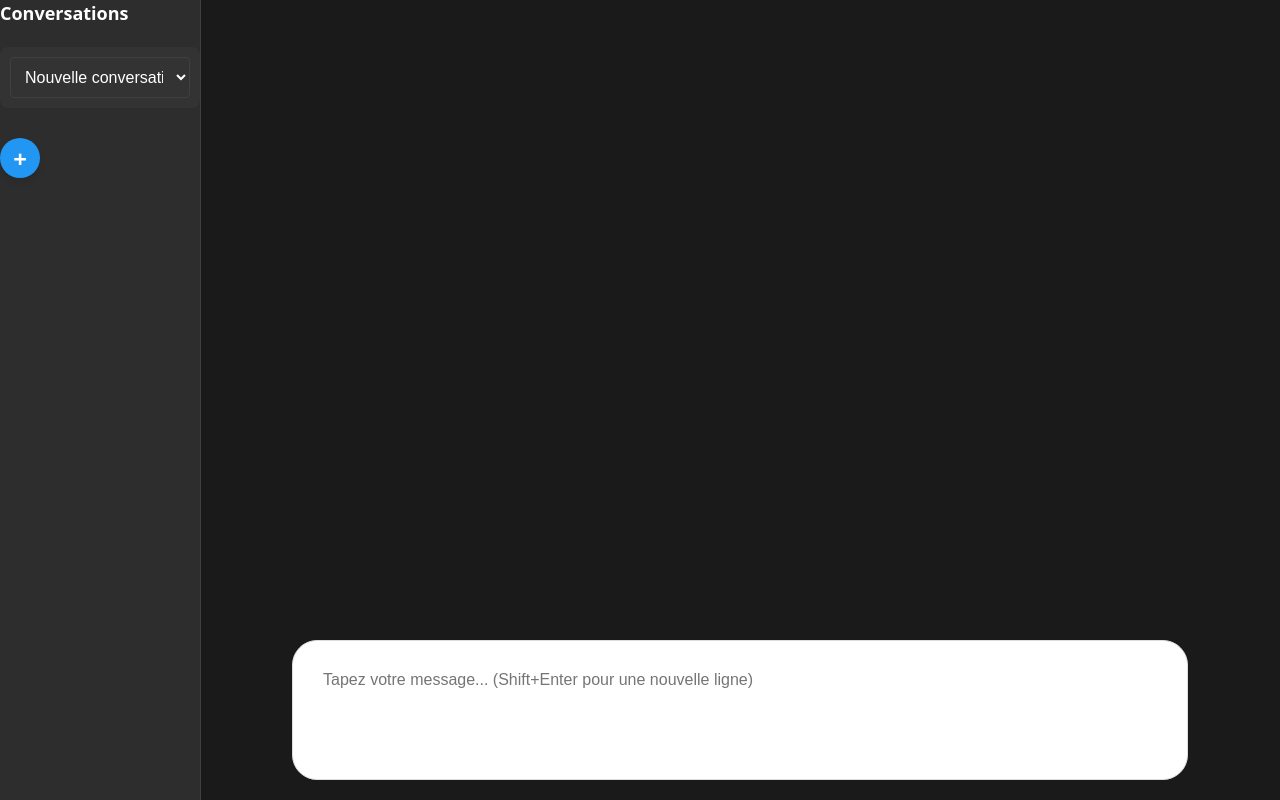
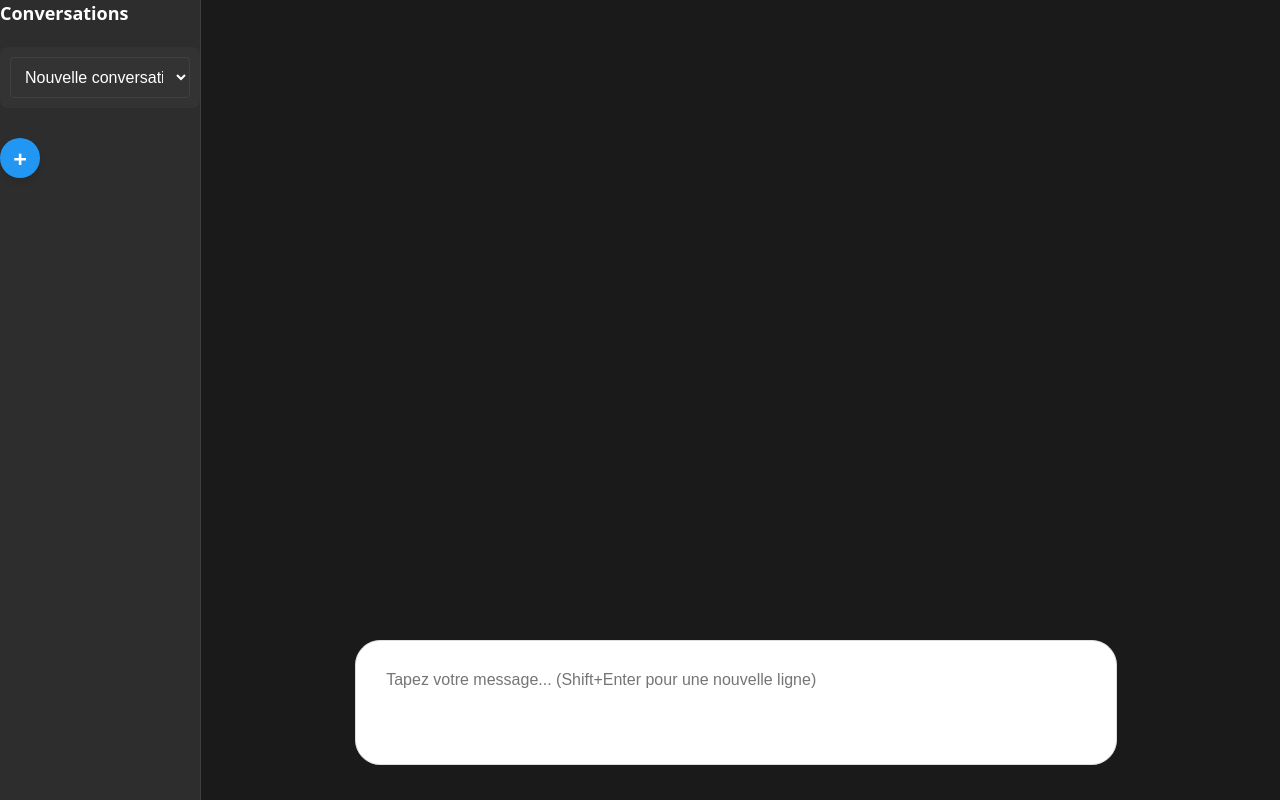
Before and after one commit to HugoBoyer/Chatbot, a React (Vite) app: page / in a window 1280 px wide. Built offline with nearby package versions, Linux system fonts and the light colour scheme.

Commit message:
feat(style) : Style chatbot epurer 8 chatgpt

```diff
--- a/src/components/Chatbot.css
+++ b/src/components/Chatbot.css
@@ -151,19 +151,16 @@
 }
 
 .input-container {
-  padding: 20px;
+  padding: 35px 0px;
   display: flex;
   gap: 10px;
   align-items: center;
-  bottom: 0;
-  left: 200px;
-  right: 0;
   background-color: #1a1a1a;
   z-index: 1000;
-  max-width: 1200px;
-  width: 70%;
-  margin: 0 auto;
-  position: fixed;
+
+  box-sizing: border-box;
+  position: sticky;
+  bottom: 0;
 }
 
 button {
@@ -186,10 +183,12 @@ button:disabled {
 
 input {
   flex: 1;
-  padding: 30px 30px 90px 30px;
+  width: 100%;
+  padding: 30px 30px 75px 30px;
   border: 1px solid #ddd;
   border-radius: 25px;
   font-size: 16px;
+  box-sizing: border-box;
 }
 
 .loading-spinner {
```
